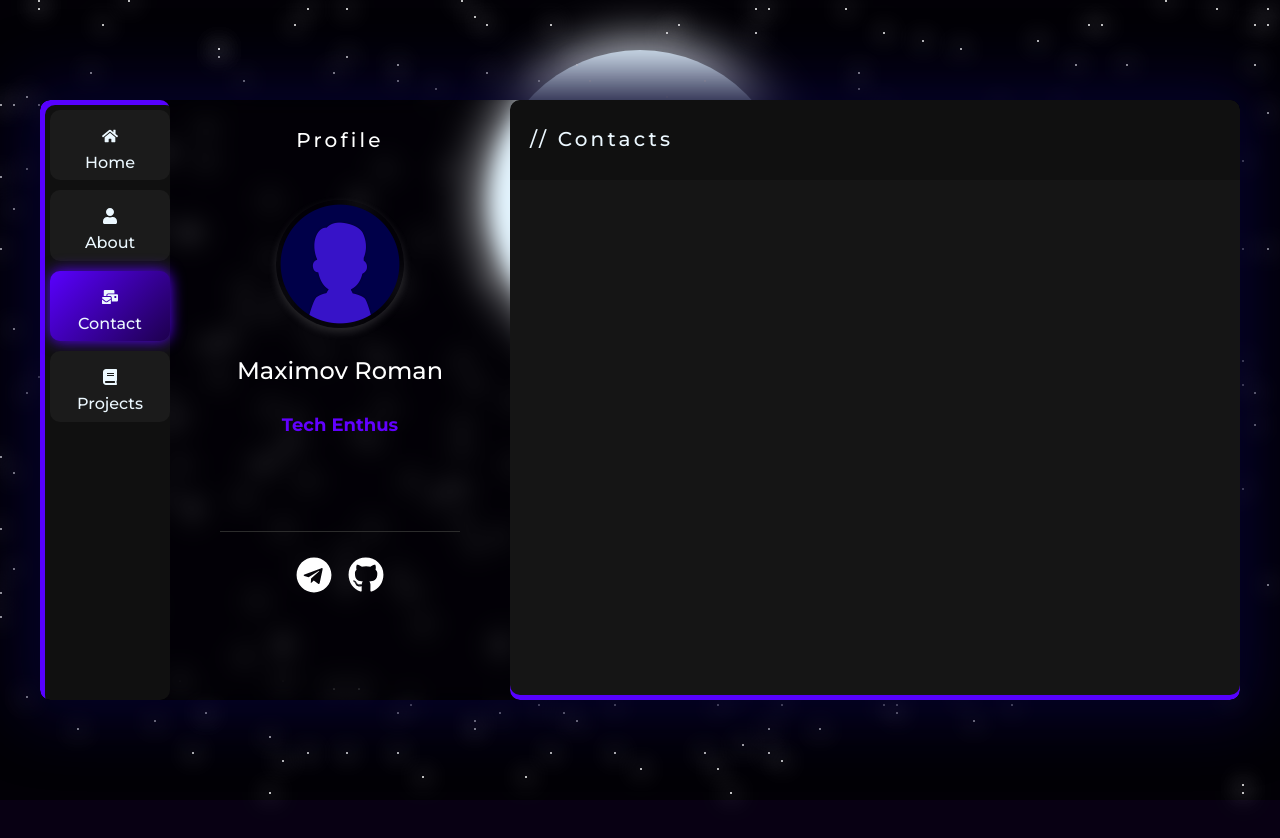
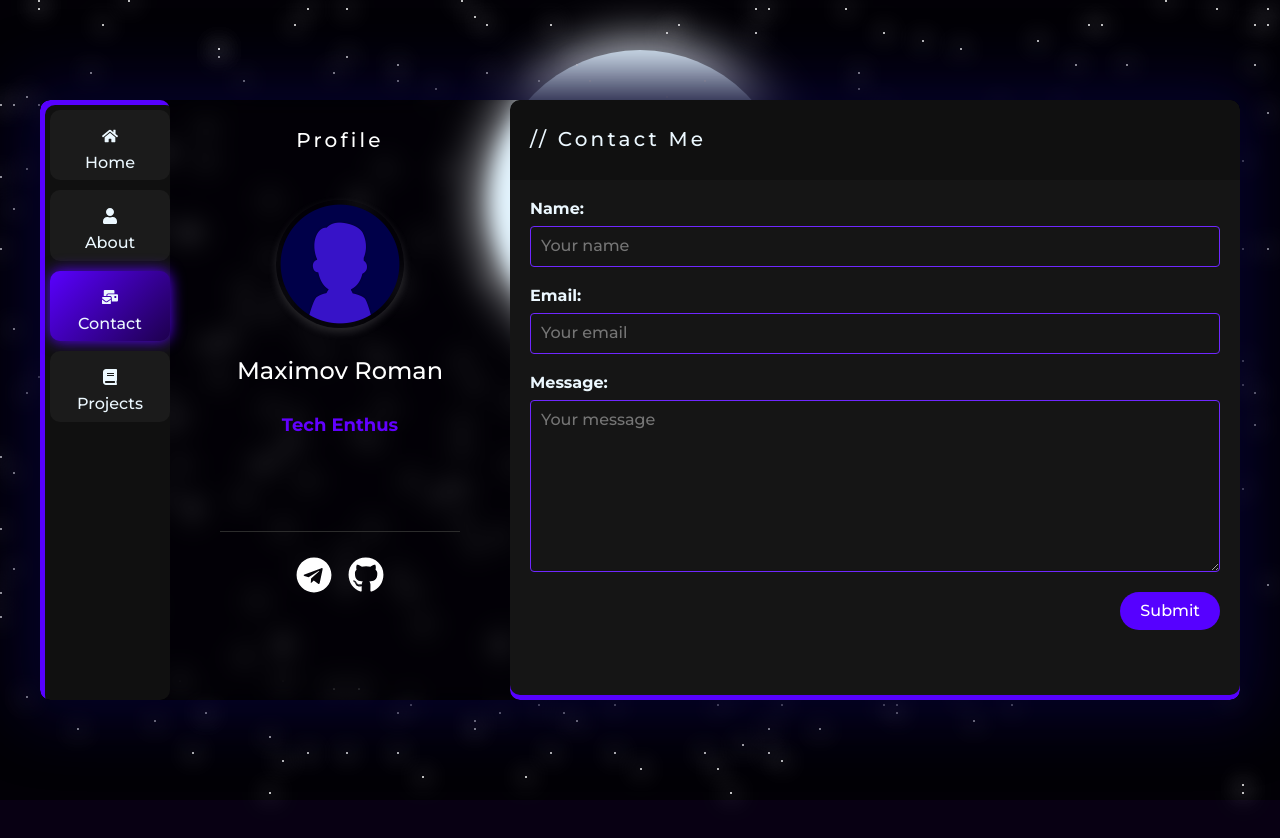
Before and after one commit to ezy4me/portfolio, a React (Vite) app: page /contact in a window 1280 px wide. Shown: the top 838 px of the page. Built offline with nearby package versions, Linux system fonts and the light colour scheme.

Commit message:
added contact form

```diff
--- a/src/assets/styles/base.scss
+++ b/src/assets/styles/base.scss
@@ -293,3 +293,17 @@ code {
     min-width: 80px;
     min-height: 80px;
 }
+
+.btn {
+    padding: 10px 20px;
+    border: none;
+    border-radius: 20px;
+    cursor: pointer;
+    transition: background-color 0.3s;
+    display: flex;
+    align-items: center;
+    justify-content: center;
+    gap: 8px;
+    border: none;
+
+}
--- /dev/null
+++ b/src/assets/styles/components/contact-form.scss
@@ -0,0 +1,43 @@
+.contact-form {
+    display: flex;
+    flex-direction: column;
+    gap: 20px;
+    width: 100%;
+    margin: 0 auto;
+
+    &__group {
+        display: flex;
+        flex-direction: column;
+    }
+
+    &__label {
+        font-weight: bold;
+        margin-bottom: 8px;
+    }
+
+    &__input,
+    &__textarea {
+        color: #fff;
+        padding: 10px;
+        border: 1px solid #6f27ff;
+        border-radius: 4px;
+        font-size: 1em;
+        background: transparent;
+    }
+
+    &__textarea {
+        resize: vertical;
+        height: 150px;
+    }
+
+    &__button {
+        align-self: flex-end;
+        background-color: #5601FF;
+        color: #fff;
+        transition: background-color 0.3s;
+
+        &:hover {
+            background-color: #3700ff;
+        }
+    }
+}
--- a/src/assets/styles/components/project-info.scss
+++ b/src/assets/styles/components/project-info.scss
@@ -27,9 +27,27 @@
         color: white;
         font-size: 1.5em;
         text-align: center;
+        cursor: pointer;
+
+        &::before {
+            content: "";
+            position: absolute;
+            top: 0;
+            left: 0;
+            width: 100%;
+            height: 100%;
+            background-color: rgba(16, 16, 16, 0.6);
+            border-radius: 10px;
+            box-shadow: -5px -5px 15px rgba(0, 0, 0, 0.5);
+            transition: background-color 0.3s;
+        }
 
         &:hover {
             transform: scale(1.05);
+
+            &::before {
+                background-color: inherit;
+            }
         }
     }
 
@@ -66,39 +84,26 @@
     }
 }
 
-.btn {
-    padding: 10px 15px;
-    border: none;
-    border-radius: 20px;
-    cursor: pointer;
-    transition: background-color 0.3s;
-    display: flex;
-    align-items: center;
-    justify-content: center;
-    gap: 8px;
-}
-
 .github-button {
     background-color: #222222;
     color: #fff;
-}
 
-.github-button:hover {
-    background-color: #555;
+    &:hover {
+        background-color: #555;
+    }
 }
 
 .site-button {
-    background-color: #3700ff;
+    background-color: #5601ff;
     color: #fff;
-}
 
-.site-button:hover {
-    background-color: #4e00b3;
+    &:hover {
+        background-color: #3700ff;
+    }
 }
 
 .tech-stack {
-
-    &__title{
+    &__title {
     }
 
     &__list {
--- a/src/assets/styles/main.scss
+++ b/src/assets/styles/main.scss
@@ -8,6 +8,7 @@
 @import "./components/profile.scss";
 @import "./components/sidebar.scss";
 @import "./components/typewriter.scss";
+@import "./components/contact-form.scss";
 
 @import "./pages/home.scss";
 @import "./pages/projects.scss";
--- a/src/pages/ContactPage.tsx
+++ b/src/pages/ContactPage.tsx
@@ -2,9 +2,52 @@ function ContactPage() {
   return (
     <div className="page contact-page">
       <div className="page__header">
-        <h1 className="page__title">// Contacts</h1>
+        <h1 className="page__title">// Contact Me</h1>
       </div>
-      <div className="page__content"></div>
+      <div className="page__content">
+        <form className="contact-form">
+          <div className="contact-form__group">
+            <label htmlFor="name" className="contact-form__label">
+              Name:
+            </label>
+            <input
+              type="text"
+              id="name"
+              name="name"
+              className="contact-form__input"
+              placeholder="Your name"
+              required
+            />
+          </div>
+          <div className="contact-form__group">
+            <label htmlFor="email" className="contact-form__label">
+              Email:
+            </label>
+            <input
+              type="email"
+              id="email"
+              name="email"
+              placeholder="Your email"
+              className="contact-form__input"
+              required
+            />
+          </div>
+          <div className="contact-form__group">
+            <label htmlFor="message" className="contact-form__label">
+              Message:
+            </label>
+            <textarea
+              id="message"
+              placeholder="Your message"
+              name="message"
+              className="contact-form__textarea"
+              required></textarea>
+          </div>
+          <button type="submit" className="btn contact-form__button">
+            Submit
+          </button>
+        </form>
+      </div>
     </div>
   );
 }
```
Also changed, not shown: src/assets/styles/components/sidebar.scss (+0 -14 lines).
